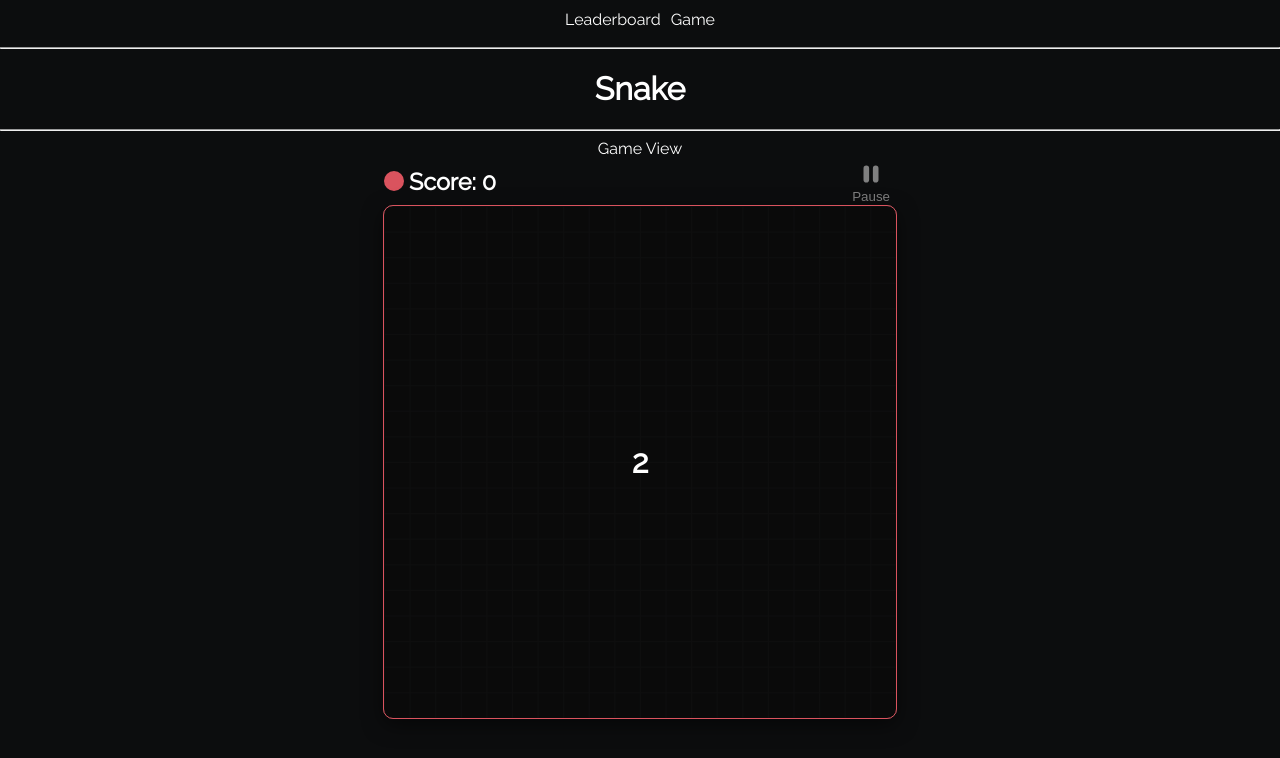
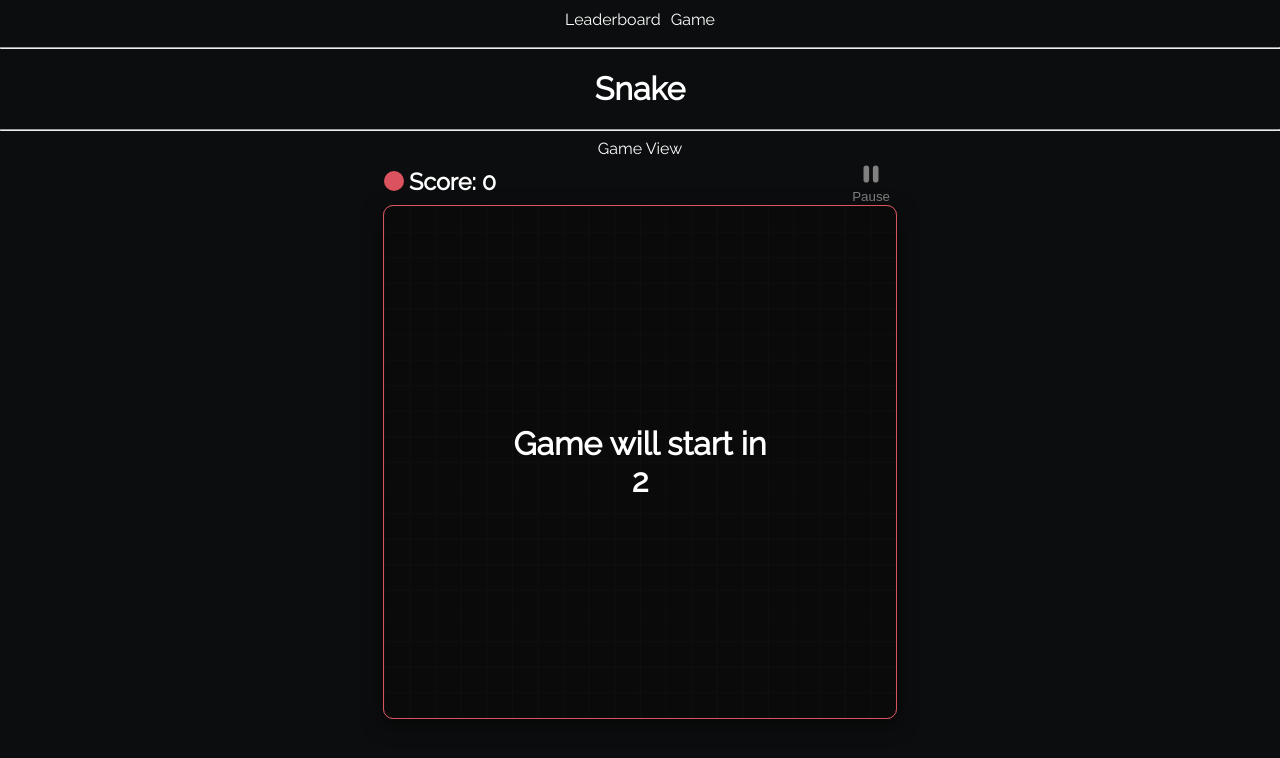
Before and after one commit to Emilysta/snakeGame, a React (Create React App) app: page / in a window 1280 px wide. Both pictures are taken after a click on the button "Play". Shown: the top 758 px of the page. Built offline with nearby package versions, Linux system fonts and the light colour scheme.

Commit message:
gameboard overlay and paused state

```diff
--- a/src/Components/GameView/GameView.tsx
+++ b/src/Components/GameView/GameView.tsx
@@ -102,19 +102,23 @@ export default function GameView(props: GameViewProps) {
 
             <canvas className={styles.board} ref={canvasRef} height={BOARD_SIZE} width={BOARD_SIZE} id="gameCanvas" onKeyDown={onBoardKeyDown} tabIndex={0} />
 
-            {(countdown !== -1 || gameStatus.isPaused) && <div className={styles.gameOverlay}>
-                <h1>{countdown}</h1>
-            </div>
-            }
-
-            {countdown === -1 && (!gameStatus.isPlaying || gameStatus.isEnd) &&
+            {(!gameStatus.isPlaying || gameStatus.isEnd || gameStatus.isPaused) &&
                 <div className={styles.gameOverlay}>
-                    {!gameStatus.isPlaying &&
+                    {countdown === -1 && !gameStatus.isPlaying &&
                         <CustomButton value="Play" onClick={startGame} contentClassName={styles.buttonContent} icon={<PlayFill height={80} width={80} />} />
                     }
-                    {gameStatus.isEnd &&
+                    {countdown === -1 && gameStatus.isEnd &&
                         <CustomButton value="Restart game" onClick={resetGame} contentClassName={styles.buttonContent} icon={<PlayFill height={80} width={80} />} />
                     }
+                    {countdown !== -1 &&
+                        <h1>Game will start in <br />
+                            {countdown !== -1 ? countdown : '...'}
+                        </h1>
+                    }
+                    {countdown === -1 && gameStatus.isPaused &&
+                        <h1>Game paused </h1>
+                    }
+
                 </div>
             }
             <InputModal isShown={showModal} onSubmit={submitScore} />
--- a/src/Logic/Game.ts
+++ b/src/Logic/Game.ts
@@ -206,7 +206,7 @@ export class Game {
                 this.snake.changeMoveDirection(MoveDirection.Right);
                 break;
             }
-            case "Escape": {
+            case "p": {
                 this.gameStatus.isPaused = !this.gameStatus.isPaused;
                 if (this.gameStatus.isPaused) this.startGame(true);
                 else this.pauseGame();
```
